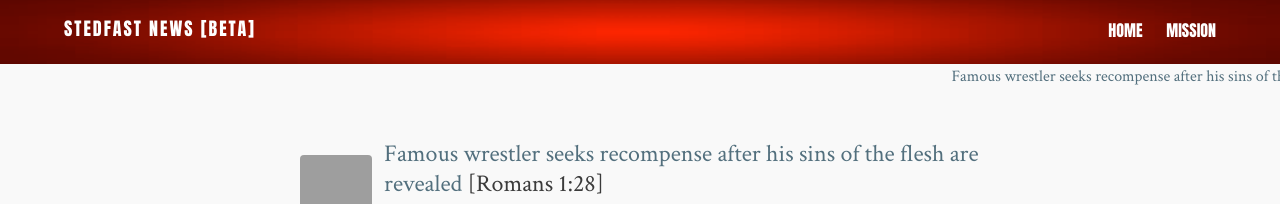
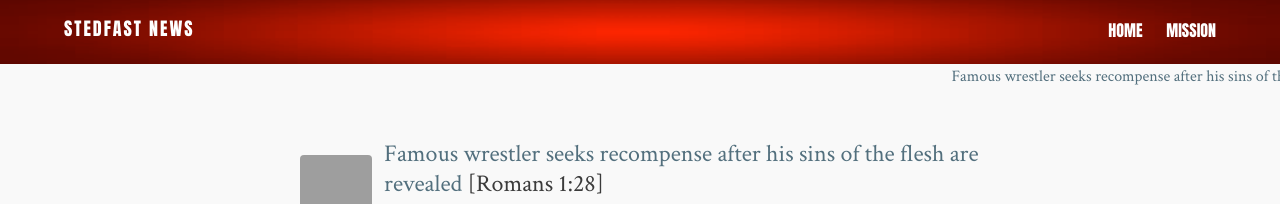
Before and after one commit to flashlightministries/oilforlight, a Jekyll site: the page built from index.html, in a window 1280 px wide. Shown: the top 204 px of the page. Built offline with Jekyll 4.4.1, drawn with Linux system fonts in a browser that asks for light colours; the list of posts is cut into pages by our own code; grey boxes are pictures that could not be loaded.

Commit message:
Update _config.yml

```diff
--- a/_config.yml
+++ b/_config.yml
@@ -1,4 +1,4 @@
-title:            Stedfast News [BETA]
+title:            Stedfast News
 tagline:          All the news that's fit for teaching, for reproof, for correction and for training in righteousness.
 canonical:        http://stedfastnews.com
 
```
